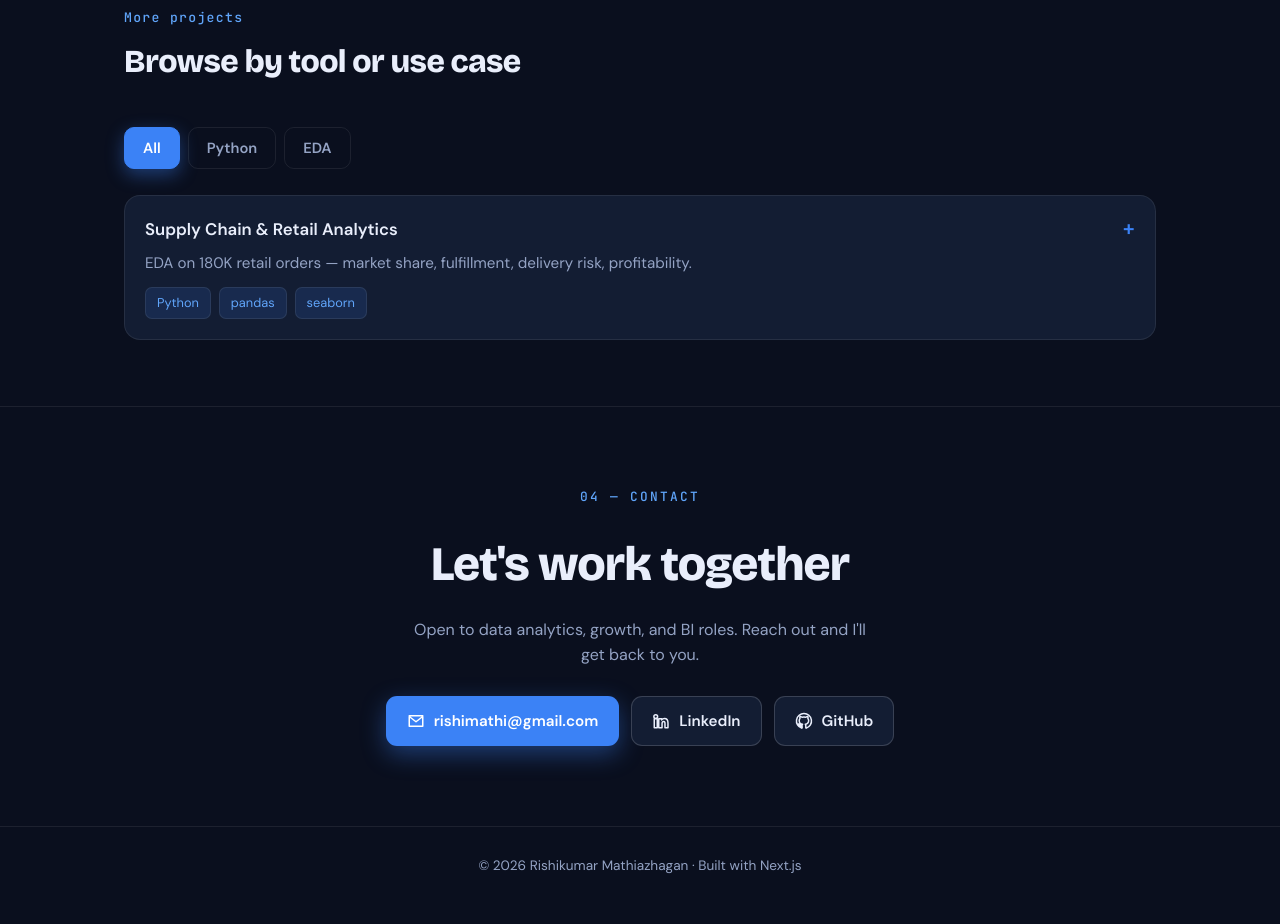
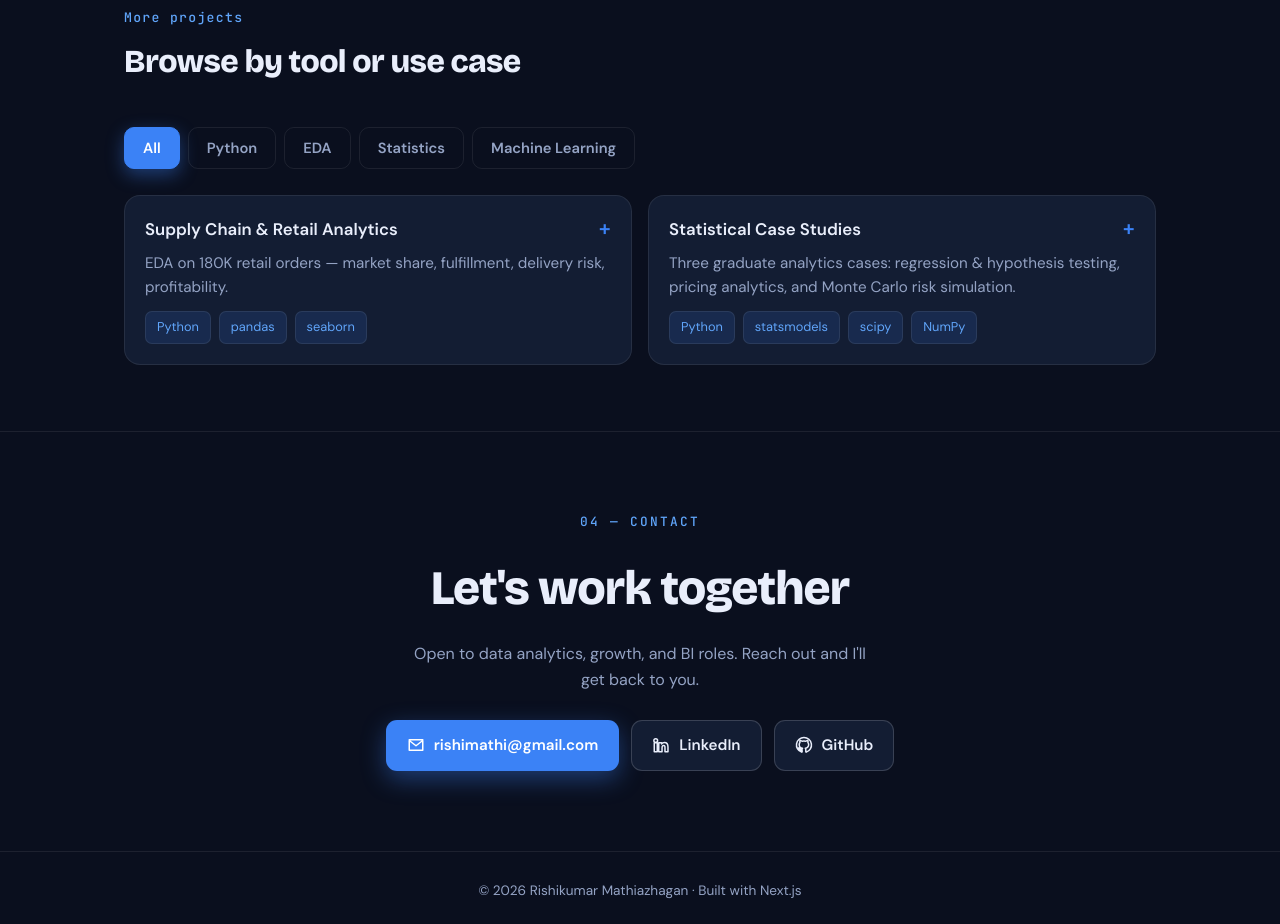
Before and after one commit to rishimathi2824/Portfolio, a Next.js app: page / in a window 1280 px wide. Shown: the part 3100-4024 px from the top of the page. Built offline with nearby package versions, Linux system fonts and the light colour scheme.

Commit message:
update projects

```diff
--- a/app/page.js
+++ b/app/page.js
@@ -126,7 +126,7 @@ const projects = [
       "Quantified KPIs including delinquency (6.06%) and activation (57%), optimizing risk monitoring.",
       "Engineered DAX measures tracking WoW performance — found a 28.8% revenue spike and 93% transaction contribution from Blue & Silver segments.",
     ],
-    link: "",
+    link: "https://app.powerbi.com/view?r=eyJrIjoiMDczNWZiODYtMDU2ZC00YWYzLWJmMDYtZTEyODU5MWM1OTRkIiwidCI6IjhhMTk4ODczLTRmZWMtNGU3Ni04MTgyLWNhNDc5ZWRiYmQ2MCIsImMiOjZ9",
   },
   {
     name: "Customer Churn Prediction",
@@ -155,6 +155,20 @@ const projects = [
       "Built treemaps and statistical visuals to surface where the business wins and leaks.",
     ],
     link: "https://github.com/rishimathi2824/Supply-Chain-Analytics",
+  },
+
+  {
+    name: "Statistical Case Studies",
+    featured: false,
+    blurb: "Three graduate analytics cases: regression & hypothesis testing, pricing analytics, and Monte Carlo risk simulation.",
+    stack: ["Python", "statsmodels", "scipy", "NumPy"],
+    tags: ["Python", "Statistics", "Machine Learning"],
+    points: [
+      "Modeled NBA player salary with multiple regression specifications (log transforms, model comparison, residual diagnostics) and tested the 'hot hand' effect with paired t-tests (significant at p = 0.0256).",
+      "Analyzed pricing and sales data, including a name-your-own-price component, to surface the relationships driving sales outcomes.",
+      "Built a 100,000-run Monte Carlo simulation to evaluate four aircraft-insurance plans against cost-ceiling and downside-risk criteria.",
+    ],
+    link: "https://github.com/rishimathi2824/Statistical-case-studies",
   },
 ];
 
```
